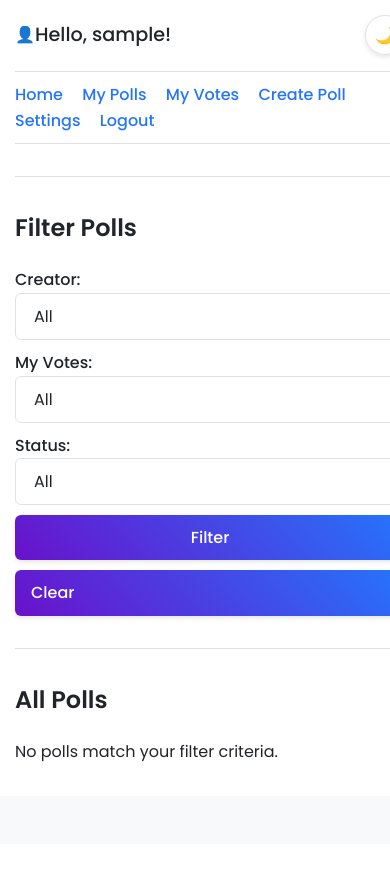
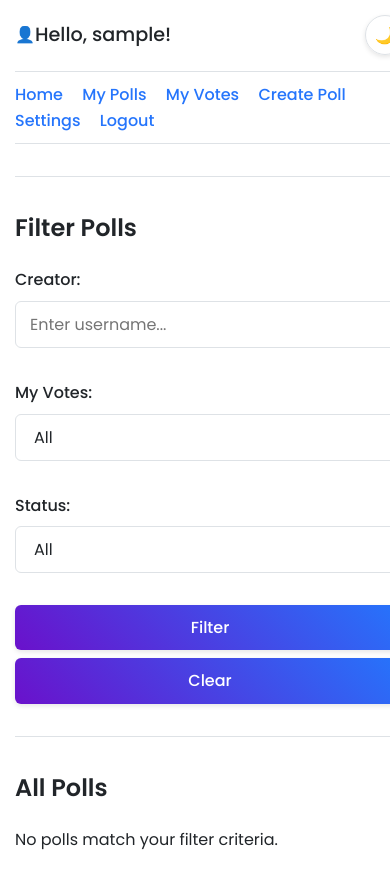
Before and after one commit to mikolajed/CommPolls, a Django app: page / in a window 390 px wide; the page is wider, and only the part inside the window is pictured. Before the commit the page ends 762 px from the top of that part, so only its background shows below. Run offline with Django 4.2, Linux system fonts and the light colour scheme; the visitor is signed in with stand-in values (Sample User, id 1); data comes from the database, SQL or seed files in the repository; data that the repository does not hold is empty.

Commit message:
Refine filtering of polls

```diff
--- a/comm_polls/static/comm_polls/themes/modern/_components.css
+++ b/comm_polls/static/comm_polls/themes/modern/_components.css
@@ -53,6 +53,7 @@ button, .button-link {
     cursor: pointer;
     transition: all 0.3s ease;
     text-decoration: none;
+    text-align: center;
     padding: 10px 16px;
     font-size: 1em;
     font-weight: 500;
@@ -71,6 +72,35 @@ button:hover, .button-link:hover {
 
 button.danger, .button-link.danger {
     background: var(--danger);
+}
+
+/* This is a general rule, but we'll override it for specific forms like the filter */
+.form-group {
+    margin-bottom: 1.25rem;
+}
+
+/* Filter Form */
+.filter-form {
+    display: flex;
+    align-items: flex-end;
+    gap: 1rem;
+}
+
+.filter-grid {
+    flex-grow: 1;
+    display: grid;
+    grid-template-columns: repeat(auto-fit, minmax(200px, 1fr));
+    gap: 1rem;
+}
+
+.filter-grid .form-group {
+    /* Override default margin to ensure vertical alignment with buttons */
+    margin-bottom: 0;
+}
+
+.filter-actions {
+    display: flex;
+    gap: 0.5rem;
 }
 
 /* Poll List */
--- a/comm_polls/static/comm_polls/themes/modern/_responsive.css
+++ b/comm_polls/static/comm_polls/themes/modern/_responsive.css
@@ -12,11 +12,26 @@
     h2 { font-size: 1.5em; }
 
     /* Make filter form stack vertically */
-    form select, form button, form .button-link {
+    .filter-form {
+        flex-direction: column;
+        align-items: stretch;
+    }
+
+    .filter-grid {
+        grid-template-columns: 1fr; /* Force single column */
+    }
+
+    .filter-grid .form-group {
+        margin-bottom: 1rem;
+    }
+
+    .filter-actions {
+        flex-direction: column;
+    }
+
+    .filter-actions > * {
         display: block;
         width: 100%;
-        margin-right: 0;
-        margin-bottom: 10px;
         box-sizing: border-box;
     }
 
--- a/comm_polls/templates/comm_polls/home.html
+++ b/comm_polls/templates/comm_polls/home.html
@@ -6,22 +6,21 @@
 
         <!-- Filter Form -->
         <h2>Filter Polls</h2>
-        <form method="get">
-            <label for="creator">Creator:</label>
-            <select name="creator" id="creator">
-                <option value="">All</option>
-                {% for u in users %}
-                    <option value="{{ u.id }}" {% if selected_creator|stringformat:"s" == u.id|stringformat:"s" %}selected="selected"{% endif %}>{{ u.username }}</option>
-                {% endfor %}
-            </select>
-
+        <form method="get" class="filter-form">
+            <div class="filter-grid">
+                <div class="form-group">
+                    <label for="creator_name">Creator:</label>
+                    <input type="text" name="creator_name" id="creator_name" value="{{ filters.creator_name|default:'' }}" placeholder="Enter username...">
+                </div>
+                <div class="form-group">
                     <label for="voted_status">My Votes:</label>
                     <select name="voted_status" id="voted_status">
                         <option value="">All</option>
                         <option value="voted" {% if filters.voted_status == 'voted' %}selected{% endif %}>Voted</option>
                         <option value="not_voted" {% if filters.voted_status == 'not_voted' %}selected{% endif %}>Not Voted</option>
                     </select>
-
+                </div>
+                <div class="form-group">
                     <label for="poll_status">Status:</label>
                     <select name="poll_status" id="poll_status">
                         <option value="">All</option>
@@ -29,9 +28,12 @@
                         <option value="ended" {% if filters.poll_status == 'ended' %}selected{% endif %}>Ended</option>
                         <option value="not_started" {% if filters.poll_status == 'not_started' %}selected{% endif %}>Not Started</option>
                     </select>
-
+                </div>
+            </div>
+            <div class="filter-actions">
                 <button type="submit">Filter</button>
                 <a href="{% url 'comm_polls:home' %}" class="button-link">Clear</a>
+            </div>
         </form>
 
         <hr>
--- a/comm_polls/views.py
+++ b/comm_polls/views.py
@@ -12,15 +12,15 @@ from .models import Poll, Choice, Vote
 def home(request):
     """Home page showing all polls with filtering."""
     polls = Poll.objects.all()
-    users = User.objects.all()
 
     # Filtering logic
-    creator_id = request.GET.get('creator')
+    creator_name = request.GET.get('creator_name')
     voted_status = request.GET.get('voted_status')
     poll_status = request.GET.get('poll_status')
 
-    if creator_id:
-        polls = polls.filter(created_by_id=creator_id)
+    if creator_name:
+        # Filter by username containing the search phrase (case-insensitive)
+        polls = polls.filter(created_by__username__icontains=creator_name)
 
     if poll_status:
         now = timezone.now()
@@ -44,9 +44,7 @@ def home(request):
 
     context = {
         'polls': polls,
-        'users': users,
         'filters': request.GET,
-        'selected_creator': int(creator_id) if creator_id else None
     }
     return render(request, "comm_polls/home.html", context)
 
```
Lines whose indentation alone changed are shown as unchanged.
